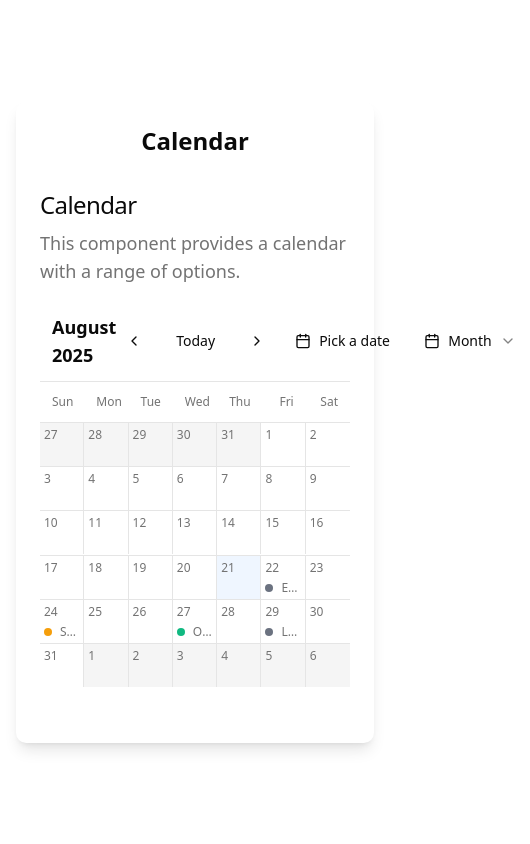
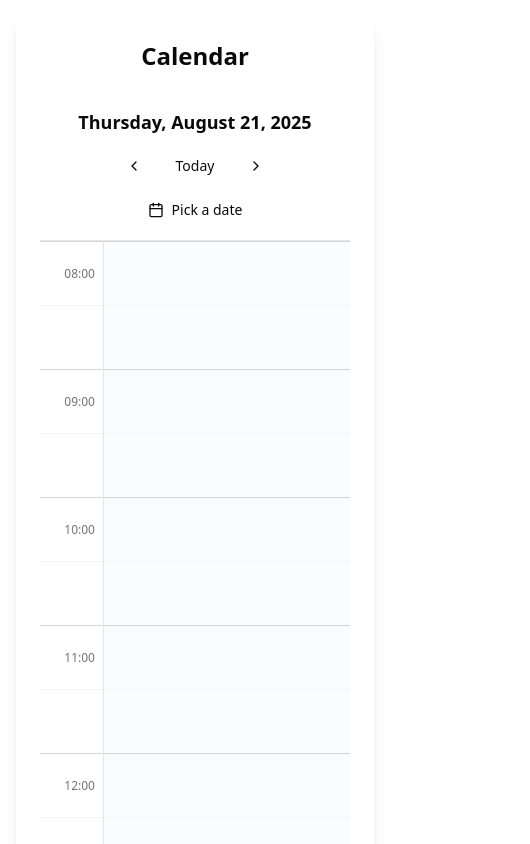
Before and after one commit to roumel00/calendar-component, a Next.js app: page / in a window 390 px wide. Shown: the top 844 px of the page, 530 px wide, since content can reach past the window. Built offline with nearby package versions, Linux system fonts and the light colour scheme.

Commit message:
finalising component to make mobile proof and improve code quality

```diff
--- a/app/page.js
+++ b/app/page.js
@@ -1,13 +1,55 @@
+'use client';
+
+import { useState } from 'react';
 import { CalendarComponent } from "@/components/calendar-component";
 
+const exampleCalEvents = [
+  {
+    "id": "c6f7b6b1-6f54-4f91-b184-55c7dfcc1e91",
+    "name": "Enable impactful synergy",
+    "startAt": "2025-09-08T11:14:59+10:00",
+    "endAt": "2025-09-08T12:14:59+10:00",
+    "status": { "id": "b69c7b72-6b42-4699-8a5e-9331b60eb749", "name": "Planned", "color": "#6B7280" }
+  }
+];
+
 export default function Home() {
+  const [events, setEvents] = useState(exampleCalEvents);
+
+  const handleDayClick = (day, month, year) => {
+    const monthNames = [
+      'January', 'February', 'March', 'April', 'May', 'June',
+      'July', 'August', 'September', 'October', 'November', 'December'
+    ];
+    console.log(`Clicked on day: ${day} ${monthNames[month]} ${year}`);
+  };
+
+  const handleTimeSlotClick = (date, timeSlot) => {
+    console.log(`Clicked on ${date.toDateString()} at ${timeSlot.time}`);
+  };
+
+  const handleEventClick = (calEvent) => {
+    console.log(`Clicked on event: ${calEvent.name} (${calEvent.status.name})`);
+    console.log(`Event details:`, calEvent);
+  };
+
+
   return (
     <div className="min-h-screen bg-background flex items-center justify-center p-4">
       <div className="bg-card rounded-lg shadow-lg p-6 w-full">
         <h1 className="text-2xl font-bold text-center mb-6 text-foreground">
           Calendar
         </h1>
-        <CalendarComponent />
+        <CalendarComponent
+          events={events}
+          onDayClick={handleDayClick}
+          onTimeSlotClick={handleTimeSlotClick}
+          onEventClick={handleEventClick}
+          startTime={"08:00"}
+          endTime={"20:00"}
+          interval={15}
+          disabledDays={[0, 6]}
+        />
       </div>
     </div>
   );
--- a/components/calendar-component.jsx
+++ b/components/calendar-component.jsx
@@ -1,6 +1,5 @@
 'use client';
 
-import { useState } from 'react';
 import {
   CalendarBody,
   CalendarDate,
@@ -11,107 +10,38 @@ import {
   CalendarView,
   CalendarDatePicker,
 } from '@/components/ui/shadcn-io/calendar';
+import { useIsMobile } from '@/hooks/use-mobile';
 
-const exampleCalEvents = [
-  {
-    "id": "c6f7b6b1-6f54-4f91-b184-55c7dfcc1e91",
-    "name": "Enable impactful synergy",
-    "startAt": "2025-08-22T07:15:00.000Z",
-    "endAt": "2025-08-22T08:45:00.000Z",
-    "status": { "id": "b69c7b72-6b42-4699-8a5e-9331b60eb749", "name": "Planned", "color": "#6B7280" }
-  },
-  {
-    "id": "59c0dc4a-58a3-4d1c-8b2f-1d14e4c38f85",
-    "name": "Streamline global markets",
-    "startAt": "2025-08-24T13:30:00.000Z",
-    "endAt": "2025-08-24T14:15:00.000Z",
-    "status": { "id": "2ad47fa6-27fb-41a0-bc1a-07166dbea90e", "name": "In Progress", "color": "#F59E0B" }
-  },
-  {
-    "id": "fa3183c0-87f0-46f7-9c2a-60a2a2c7ec1f",
-    "name": "Optimize collaborative solution",
-    "startAt": "2025-08-27T08:00:00.000Z",
-    "endAt": "2025-08-27T09:00:00.000Z",
-    "status": { "id": "3e85a77c-24d8-4210-a7c0-926db9f9e0f4", "name": "Done", "color": "#10B981" }
-  },
-  {
-    "id": "2cbf6c28-37e0-4cf0-a0a3-efdc8a6d7a5e",
-    "name": "Leverage seamless platform",
-    "startAt": "2025-08-29T15:00:00.000Z",
-    "endAt": "2025-08-29T16:30:00.000Z",
-    "status": { "id": "b69c7b72-6b42-4699-8a5e-9331b60eb749", "name": "Planned", "color": "#6B7280" }
-  },
-  {
-    "id": "7ac6f80d-d305-4204-b6ad-03ed2355c75f",
-    "name": "Facilitate integrated channels",
-    "startAt": "2025-09-01T11:45:00.000Z",
-    "endAt": "2025-09-01T13:00:00.000Z",
-    "status": { "id": "2ad47fa6-27fb-41a0-bc1a-07166dbea90e", "name": "In Progress", "color": "#F59E0B" }
-  }
-];
-
-export const CalendarComponent = () => {
-  const [events, setEvents] = useState(exampleCalEvents);
-
-  const handleDayClick = (day, month, year) => {
-    const monthNames = [
-      'January', 'February', 'March', 'April', 'May', 'June',
-      'July', 'August', 'September', 'October', 'November', 'December'
-    ];
-    console.log(`Clicked on day: ${day} ${monthNames[month]} ${year}`);
-  };
-
-  const handleTimeSlotClick = (date, timeSlot) => {
-    console.log(`Clicked on ${date.toDateString()} at ${timeSlot.time}`);
-  };
-
-  const handleEventClick = (calEvent) => {
-    console.log(`Clicked on event: ${calEvent.name} (${calEvent.status.name})`);
-    console.log(`Event details:`, calEvent);
-  };
-
-  const handleEventUpdate = (eventId, newStartAt, newEndAt) => {
-    setEvents(currentEvents =>
-      currentEvents.map(event =>
-        event.id === eventId
-          ? { ...event, startAt: newStartAt, endAt: newEndAt }
-          : event
-      )
-    );
-
-    // This is where you would call your API to persist the changes
-    console.log(`Event ${eventId} updated:`, {
-      startAt: newStartAt,
-      endAt: newEndAt
-    });
-  };
+export const CalendarComponent = ({
+  events = [],
+  onDayClick,
+  onTimeSlotClick,
+  onEventClick,
+  startTime,
+  endTime,
+  interval,
+  disabledDays
+}) => {
+  const isMobile = useIsMobile();
 
   return (
-    <div className="my-8">
-      <div className="mb-4">
-        <h2 className="text-2xl tracking-tight mb-2">Calendar</h2>
-        <p className="text-muted-foreground text-lg mb-2">
-          This component provides a calendar with a range of options.
-        </p>
-      </div>
-
+    <div className={isMobile ? "my-4" : "my-8"}>
       <CalendarProvider className="w-full">
         <CalendarDate>
           <CalendarDatePagination />
           <CalendarDatePicker />
-          <CalendarView />
+          {!isMobile && <CalendarView />}
         </CalendarDate>
-        <CalendarHeader />
+        {!isMobile && <CalendarHeader />}
         <CalendarBody
           calEvents={events}
-          startTime="08:00"
-          endTime="20:00"
-          interval={15}
-          disabledDays={[0, 6]}
-          onDayClick={handleDayClick}
-          onTimeSlotClick={handleTimeSlotClick}
-          onEventClick={handleEventClick}
-          onEventUpdate={handleEventUpdate}
+          startTime={startTime}
+          endTime={endTime}
+          interval={isMobile ? 30 : interval}
+          disabledDays={disabledDays}
+          onDayClick={onDayClick}
+          onTimeSlotClick={onTimeSlotClick}
+          onEventClick={onEventClick}
         >
           {({ calEvent }) => <CalendarItem calEvent={calEvent} key={calEvent.id} />}
         </CalendarBody>
--- a/components/ui/shadcn-io/calendar/index.jsx
+++ b/components/ui/shadcn-io/calendar/index.jsx
@@ -10,8 +10,9 @@ import {
   ChevronDownIcon,
   Rows3,
 } from 'lucide-react';
-import { createContext, memo, useCallback, useContext, useMemo } from 'react';
+import { createContext, memo, useCallback, useContext, useMemo, useEffect } from 'react';
 import { cn } from '@/lib/utils';
+import { useIsMobile } from '@/hooks/use-mobile';
 import { Button } from '@/components/ui/button';
 import {
   DropdownMenu,
@@ -33,7 +34,6 @@ const CALENDAR_VIEWS = {
   DAY: 'day'
 };
 
-
 const TIME_INTERVALS = {
   FIFTEEN: 15,
   THIRTY: 30,
@@ -41,9 +41,15 @@ const TIME_INTERVALS = {
 };
 
 const SLOT_HEIGHTS = {
-  [TIME_INTERVALS.FIFTEEN]: { pixels: 32, class: 'h-8' },
-  [TIME_INTERVALS.THIRTY]: { pixels: 48, class: 'h-12' },
-  [TIME_INTERVALS.SIXTY]: { pixels: 64, class: 'h-16' }
+  [TIME_INTERVALS.FIFTEEN]: { pixels: 32, class: 'h-8', mobileClass: 'h-12' },
+  [TIME_INTERVALS.THIRTY]: { pixels: 48, class: 'h-12', mobileClass: 'h-16' },
+  [TIME_INTERVALS.SIXTY]: { pixels: 64, class: 'h-16', mobileClass: 'h-20' }
+};
+
+const MOBILE_SLOT_HEIGHTS = {
+  [TIME_INTERVALS.FIFTEEN]: { pixels: 48, class: 'h-12' },
+  [TIME_INTERVALS.THIRTY]: { pixels: 64, class: 'h-16' },
+  [TIME_INTERVALS.SIXTY]: { pixels: 80, class: 'h-20' }
 };
 
 const DEFAULT_START_TIME = '08:00';
@@ -66,7 +72,31 @@ export const useCalendarYear = () => useAtom(yearAtom);
 export const useCalendarMonth = () => useAtom(monthAtom);
 export const useCalendarDay = () => useAtom(dayAtom);
 export const useCalendarWeek = () => useAtom(weekStartAtom);
-export const useCalendarView = () => useAtom(viewAtom);
+
+// Enhanced useCalendarView hook with mobile-first logic
+export const useCalendarView = () => {
+  const [view, setViewInternal] = useAtom(viewAtom);
+  const isMobile = useIsMobile();
+
+  // Override view setter to lock to DAY view on mobile
+  const setView = useCallback((newView) => {
+    if (isMobile) {
+      // Only allow DAY view on mobile devices
+      setViewInternal(CALENDAR_VIEWS.DAY);
+    } else {
+      setViewInternal(newView);
+    }
+  }, [isMobile, setViewInternal]);
+
+  // Automatically set to DAY view when switching to mobile
+  useEffect(() => {
+    if (isMobile && view !== CALENDAR_VIEWS.DAY) {
+      setViewInternal(CALENDAR_VIEWS.DAY);
+    }
+  }, [isMobile, view, setViewInternal]);
+
+  return [view, setView];
+};
 
 // Context
 export const CalendarContext = createContext({
@@ -197,7 +227,9 @@ const useEventProcessor = (calEvents, timeSlots, startTime, interval) => {
 // Component helpers
 const isHourSlot = (slotIndex, interval) => slotIndex % (60 / interval) === 0;
 
-const getSlotStyles = (interval) => SLOT_HEIGHTS[interval];
+const getSlotStyles = (interval, isMobile = false) => {
+  return isMobile ? MOBILE_SLOT_HEIGHTS[interval] : SLOT_HEIGHTS[interval];
+};
 
 // Current time indicator
 const CurrentTimeIndicator = memo(({ startTime, endTime, interval, slotHeight }) => {
@@ -230,8 +262,8 @@ const CurrentTimeIndicator = memo(({ startTime, endTime, interval, slotHeight })
 CurrentTimeIndicator.displayName = 'CurrentTimeIndicator';
 
 // Time column component
-const TimeColumn = memo(({ timeSlots, interval, width = 'w-20' }) => {
-  const { pixels: slotHeight, class: slotHeightClass } = getSlotStyles(interval);
+const TimeColumn = memo(({ timeSlots, interval, width = 'w-20', isMobile = false }) => {
+  const { pixels: slotHeight, class: slotHeightClass } = getSlotStyles(interval, isMobile);
 
   return (
     <div className={cn(width, 'flex-shrink-0 border-r')}>
@@ -239,8 +271,9 @@ const TimeColumn = memo(({ timeSlots, interval, width = 'w-20' }) => {
         <div
           key={slot.time}
           className={cn(
-            'text-sm text-muted-foreground px-3 py-2 text-right flex items-center justify-end',
+            'text-muted-foreground text-right flex items-center justify-end',
             slotHeightClass,
+            isMobile ? 'text-xs px-2 py-1' : 'text-sm px-3 py-2',
             isHourSlot(index, interval) ? 'border-t border-gray-300 font-medium' : 'border-t border-gray-100'
           )}
         >
@@ -258,12 +291,18 @@ const TimeColumn = memo(({ timeSlots, interval, width = 'w-20' }) => {
 TimeColumn.displayName = 'TimeColumn';
 
 // Event overlay component
-const EventOverlay = memo(({ events, children, slotHeight, topOffset = 0, onEventClick }) => (
-  <div className="absolute inset-0 pointer-events-none px-2" style={{ top: `${topOffset}px` }}>
+const EventOverlay = memo(({ events, children, slotHeight, topOffset = 0, onEventClick, isMobile = false }) => (
+  <div className={cn(
+    "absolute inset-0 pointer-events-none",
+    isMobile ? "px-1" : "px-2"
+  )} style={{ top: `${topOffset}px` }}>
     {events.map((eventData, eventIndex) => (
       <div
         key={eventData.id || eventIndex}
-        className="absolute left-2 right-2 pointer-events-auto"
+        className={cn(
+          "absolute pointer-events-auto",
+          isMobile ? "left-1 right-1" : "left-2 right-2"
+        )}
         style={{
           top: `${eventData.topOffset * slotHeight}px`,
           height: `${eventData.heightSlots * slotHeight - 2}px`,
@@ -293,7 +332,8 @@ const TimeSlot = memo(({
   interval,
   slotHeightClass,
   onTimeSlotClick,
-  isToday
+  isToday,
+  isMobile = false
 }) => {
   const handleClick = useCallback(() => {
     if (isDisabled) return;
@@ -312,9 +352,13 @@ const TimeSlot = memo(({
           'cursor-pointer hover:bg-blue-100',
         slotHeightClass,
         isHourSlot(slotIndex, interval) ? 'border-t border-gray-300' : 'border-t border-gray-100',
-        isToday && !isDisabled && 'bg-blue-50/30'
+        isToday && !isDisabled && 'bg-blue-50/30',
+        isMobile && 'touch-manipulation'
       )}
       onClick={handleClick}
+      style={{
+        minHeight: isMobile ? '44px' : 'auto'
+      }}
     />
   );
 });
@@ -330,26 +374,59 @@ const DayView = memo(({
   interval = DEFAULT_INTERVAL,
   disabledDays = [],
   onTimeSlotClick,
-  onEventClick,
-  onEventUpdate
+  onEventClick
 }) => {
   const [year] = useCalendarYear();
   const [month] = useCalendarMonth();
   const [day] = useCalendarDay();
+  const isMobile = useIsMobile();
 
   const currentDay = useMemo(() => new Date(year, month, day), [year, month, day]);
   const timeSlots = useTimeSlots(startTime, endTime, interval);
   const processEvents = useEventProcessor(calEvents, timeSlots, startTime, interval);
   const dayEvents = useMemo(() => processEvents(currentDay), [processEvents, currentDay]);
 
-  const { pixels: slotHeight, class: slotHeightClass } = getSlotStyles(interval);
+  const { pixels: slotHeight, class: slotHeightClass } = getSlotStyles(interval, isMobile);
   const isToday = isSameDay(currentDay, new Date());
   const dayOfWeek = currentDay.getDay();
   const isDisabled = disabledDays.includes(dayOfWeek);
 
+  // Auto-scroll to current time on mobile
+  const scrollContainerRef = useCallback((node) => {
+    if (node && isMobile && isToday) {
+      const now = new Date();
+      const currentMinutes = now.getHours() * 60 + now.getMinutes();
+      const startMinutes = parseTimeString(startTime);
+
+      if (currentMinutes >= startMinutes) {
+        const minutesFromStart = currentMinutes - startMinutes;
+        const scrollPosition = (minutesFromStart / interval) * slotHeight;
+
+        // Scroll to current time with some offset for better UX
+        setTimeout(() => {
+          node.scrollTo({
+            top: Math.max(0, scrollPosition - 100),
+            behavior: 'smooth'
+          });
+        }, 100);
+      }
+    }
+  }, [isMobile, isToday, startTime, interval, slotHeight]);
+
   return (
-    <div className="flex flex-grow overflow-auto">
-      <TimeColumn timeSlots={timeSlots} interval={interval} />
+    <div
+      ref={scrollContainerRef}
+      className={cn(
+        "flex flex-grow overflow-auto",
+        isMobile && "scroll-smooth touch-pan-y"
+      )}
+    >
+      <TimeColumn
+        timeSlots={timeSlots}
+        interval={interval}
+        width={isMobile ? 'w-16' : 'w-20'}
+        isMobile={isMobile}
+      />
 
       <div className="flex-grow relative">
         {timeSlots.map((slot, slotIndex) => (
@@ -363,12 +440,17 @@ const DayView = memo(({
             interval={interval}
             slotHeightClass={slotHeightClass}
             onTimeSlotClick={onTimeSlotClick}
-            onEventUpdate={onEventUpdate}
             isToday={isToday}
+            isMobile={isMobile}
           />
         ))}
 
-        <EventOverlay events={dayEvents} slotHeight={slotHeight} onEventClick={onEventClick}>
+        <EventOverlay
+          events={dayEvents}
+          slotHeight={slotHeight}
+          onEventClick={onEventClick}
+          isMobile={isMobile}
+        >
           {children}
         </EventOverlay>
 
@@ -400,7 +482,6 @@ const WeekDayColumn = memo(({
   children,
   onTimeSlotClick,
   onEventClick,
-  onEventUpdate,
   startTime
 }) => {
   const isToday = isSameDay(day, new Date());
@@ -433,7 +514,6 @@ const WeekDayColumn = memo(({
           interval={interval}
           slotHeightClass={slotHeightClass}
           onTimeSlotClick={onTimeSlotClick}
-          onEventUpdate={onEventUpdate}
           isToday={isToday}
         />
       ))}
@@ -457,8 +537,7 @@ const WeekView = memo(({
   disabledDays = [],
   startDay,
   onTimeSlotClick,
-  onEventClick,
-  onEventUpdate
+  onEventClick
 }) => {
   const [weekStart] = useCalendarWeek();
 
@@ -522,7 +601,6 @@ const WeekView = memo(({
               children={children}
               onTimeSlotClick={onTimeSlotClick}
               onEventClick={onEventClick}
-              onEventUpdate={onEventUpdate}
               startTime={startTime}
             />
           );
@@ -597,7 +675,7 @@ const MonthDay = memo(({
 MonthDay.displayName = 'MonthDay';
 
 // Month view component
-const MonthView = memo(({ calEvents, children, startDay, onDayClick, onEventClick, onEventUpdate }) => {
+const MonthView = memo(({ calEvents, children, startDay, onDayClick, onEventClick }) => {
   const [month] = useCalendarMonth();
   const [year] = useCalendarYear();
 
@@ -663,7 +741,6 @@ const MonthView = memo(({ calEvents, children, startDay, onDayClick, onEventClic
         children={children}
         onDayClick={onDayClick}
         onEventClick={onEventClick}
-        onEventUpdate={onEventUpdate}
         isToday={isToday}
       />
     );
@@ -709,8 +786,7 @@ export const CalendarBody = memo(({
   disabledDays = [],
   onDayClick,
   onTimeSlotClick,
-  onEventClick,
-  onEventUpdate
+  onEventClick
 }) => {
   const { startDay } = useContext(CalendarContext);
   const [view] = useCalendarView();
@@ -724,8 +800,7 @@ export const CalendarBody = memo(({
     disabledDays,
     onDayClick,
     onTimeSlotClick,
-    onEventClick,
-    onEventUpdate
+    onEventClick
   };
 
   switch (view) {
@@ -822,9 +897,10 @@ const useCalendarNavigation = () => {
 // Date pagination component
 export const CalendarDatePagination = memo(({ className }) => {
   const { navigateToToday, navigatePrevious, navigateNext } = useCalendarNavigation();
+  const isMobile = useIsMobile();
 
   return (
-    <div className={cn('flex items-center gap-2', className)}>
+    <div className={cn('flex items-center gap-2', isMobile && 'w-full justify-between', className)}>
       <Button onClick={navigatePrevious} size="icon" variant="ghost">
         <ChevronLeftIcon size={16} />
       </Button>
@@ -856,7 +932,6 @@ export const CalendarView = memo(() => {
 
   const currentView = viewConfig[view] || viewConfig[CALENDAR_VIEWS.MONTH];
   const IconComponent = currentView.icon;
-
   return (
     <DropdownMenu>
       <DropdownMenuTrigger asChild>
@@ -942,6 +1017,7 @@ export const CalendarDate = memo(({ children }) => {
   const [year] = useCalendarYear();
   const [day] = useCalendarDay();
   const [weekStart] = useCalendarWeek();
+  const isMobile = useIsMobile();
 
   const dateDisplay = useMemo(() => {
     switch (view) {
@@ -958,11 +1034,17 @@ export const CalendarDate = memo(({ children }) => {
   }, [view, month, year, day, weekStart]);
 
   return (
-    <div className="flex items-center justify-between p-3 border-b">
-      <div className="text-lg font-semibold">
+    <div className={cn(
+      "p-3 border-b",
+      isMobile ? "flex flex-col gap-3 items-center" : "flex items-center justify-between"
+    )}>
+      <div className="text-lg font-semibold text-center">
         {dateDisplay}
       </div>
-      <div className="flex items-center gap-2">
+      <div className={cn(
+        "flex gap-2 items-center justify-center",
+        isMobile && "flex-col"
+      )}>
         {children}
       </div>
     </div>
@@ -1067,16 +1149,22 @@ CalendarHeader.displayName = 'CalendarHeader';
 // Calendar item component
 export const CalendarItem = memo(({ calEvent, className }) => {
   const [view] = useCalendarView();
+  const isMobile = useIsMobile();
 
   if (view === CALENDAR_VIEWS.WEEK || view === CALENDAR_VIEWS.DAY) {
     return (
       <div
         className={cn(
-          'text-xs p-2 rounded text-white font-medium h-full flex items-start overflow-hidden transition-all duration-200 ease-in-out cursor-pointer',
-          'hover:-translate-y-1 hover:shadow-lg',
+          'rounded text-white font-medium h-full flex items-start overflow-hidden transition-all duration-200 ease-in-out cursor-pointer',
+          isMobile ?
+            'text-xs p-1.5 touch-manipulation' :
+            'text-xs p-2 hover:-translate-y-1 hover:shadow-lg',
           className
         )}
-        style={{ backgroundColor: calEvent.status.color }}
+        style={{
+          backgroundColor: calEvent.status.color,
+          minHeight: isMobile ? '44px' : 'auto'
+        }}
       >
         <span className="block w-full whitespace-normal break-words [overflow-wrap:anywhere]">
           {calEvent.name}
@@ -1089,7 +1177,9 @@ export const CalendarItem = memo(({ calEvent, className }) => {
     <div
       className={cn(
         'flex items-center gap-2 transition-all duration-200 ease-in-out cursor-pointer',
-        'hover:-translate-y-0.5 hover:shadow-lg',
+        isMobile ?
+          'touch-manipulation' :
+          'hover:-translate-y-0.5 hover:shadow-lg',
         className
       )}
     >
--- /dev/null
+++ b/hooks/use-mobile.jsx
@@ -0,0 +1,19 @@
+import { useState, useEffect } from 'react'
+
+const MOBILE_BREAKPOINT = 768
+
+export function useIsMobile() {
+  const [isMobile, setIsMobile] = useState(undefined)
+
+  useEffect(() => {
+    const mql = window.matchMedia(`(max-width: ${MOBILE_BREAKPOINT - 1}px)`)
+    const onChange = () => {
+      setIsMobile(window.innerWidth < MOBILE_BREAKPOINT)
+    }
+    mql.addEventListener('change', onChange)
+    setIsMobile(window.innerWidth < MOBILE_BREAKPOINT)
+    return () => mql.removeEventListener('change', onChange);
+  }, [])
+
+  return !!isMobile
+}
```
Also changed, not shown: 1 other file (tests, documents, lock files or other folders).
